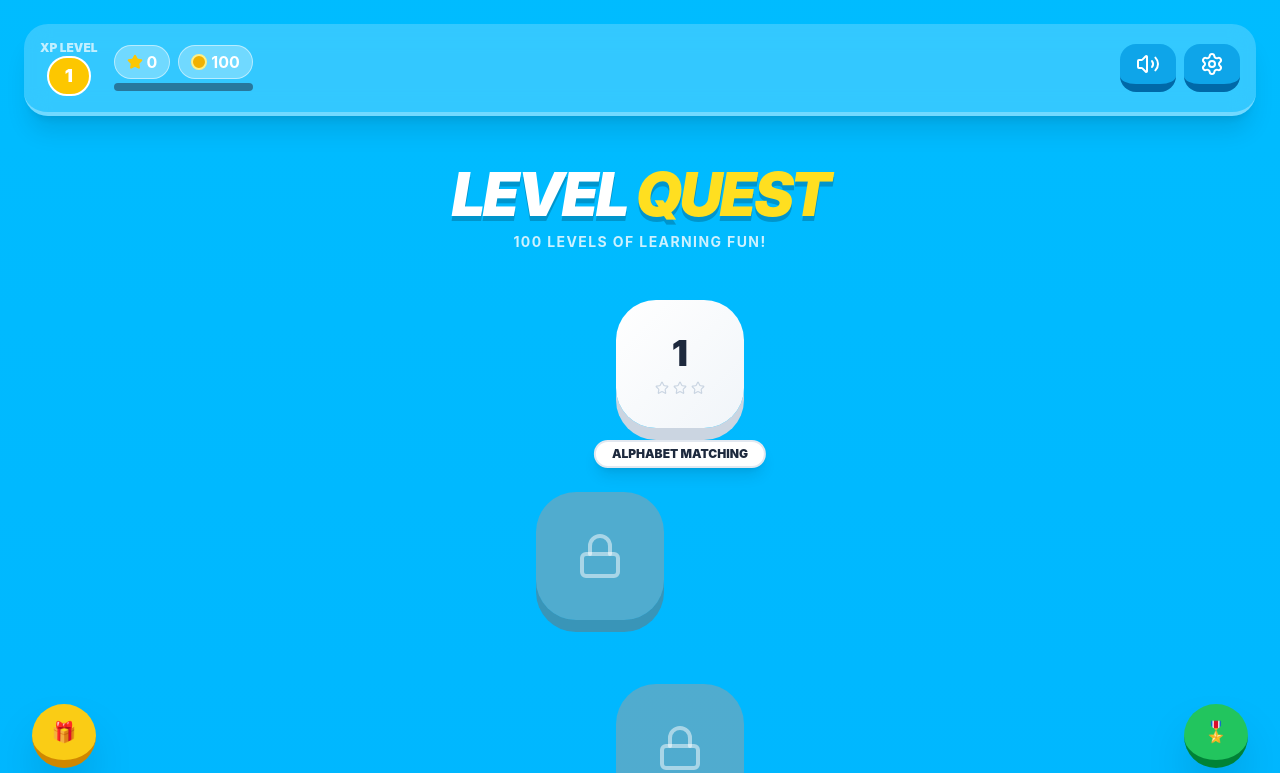
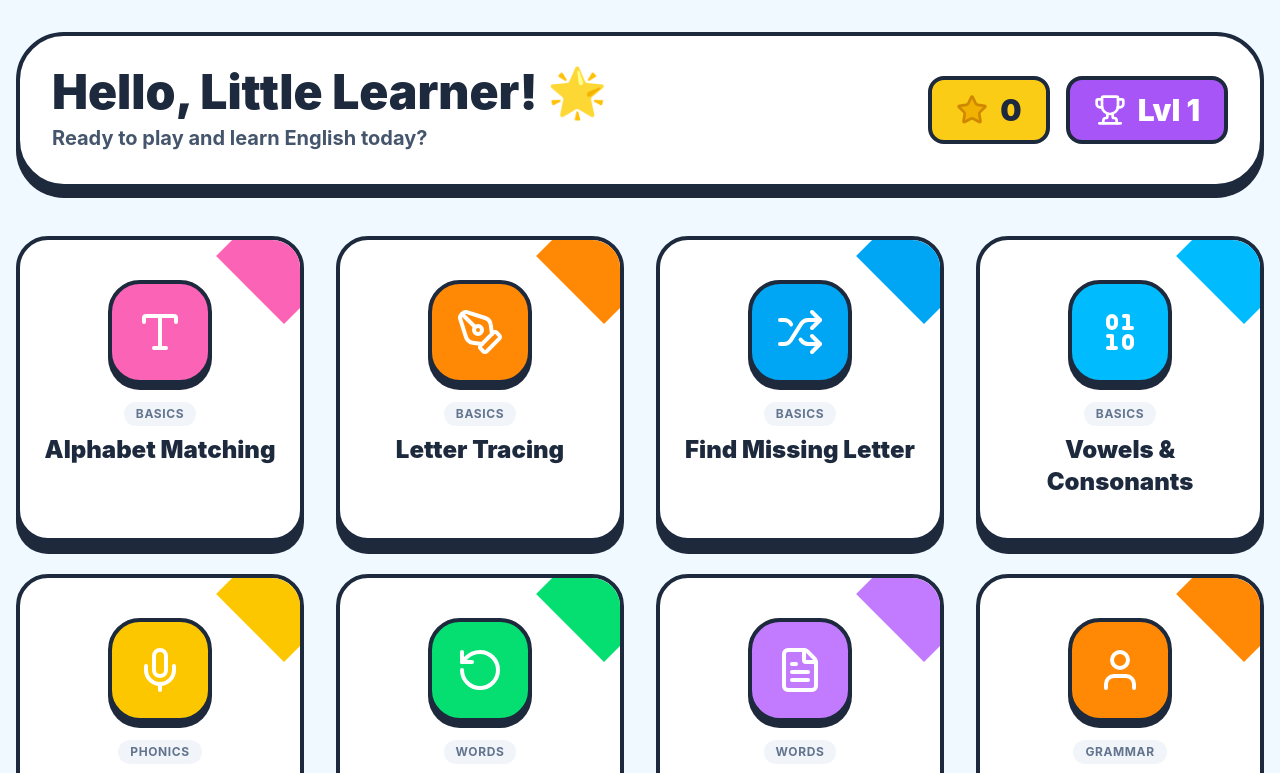
Before and after one commit to vivekimpdoc-commits/Aarav-Kids-Learning-Game, a React (Vite) app: page / in a window 1280 px wide. Shown: the top 773 px of the page. Built offline with nearby package versions, Linux system fonts and the light colour scheme.

Commit message:
Restore 3-step game flow: Dashboard -> Game-Specific Level Selection -> Gameplay. Each game now has 20 independent levels.

```diff
--- a/src/App.jsx
+++ b/src/App.jsx
@@ -1,5 +1,6 @@
 import React, { useState } from 'react';
 import { GameProvider, useGame } from './context/GameContext';
+import Dashboard from './components/layout/Dashboard';
 import LevelSelection from './components/layout/LevelSelection';
 import GameManager from './components/layout/GameManager';
 
@@ -18,6 +19,7 @@ import HeSheQuiz from './components/games/HeSheQuiz';
 import LetterTracing from './components/games/LetterTracing';
 import PoemsPlayer from './components/games/PoemsPlayer';
 import UniversalGame from './components/games/UniversalGame';
+import { GAMES } from './data/games';
 
 const COMPONENT_MAP = {
   'alphabet-matching': AlphabetMatching,
@@ -36,23 +38,45 @@ const COMPONENT_MAP = {
 };
 
 const AppContent = () => {
+  const [activeGame, setActiveGame] = useState(null);
   const [activeLevel, setActiveLevel] = useState(null);
   const { theme } = useGame();
 
-  return (
-    <div className={theme === 'dark' ? 'dark' : ''}>
-      {activeLevel ? (
+  const renderView = () => {
+    // 3. Gameplay Screen
+    if (activeLevel) {
+      return (
         <GameManager
           level={activeLevel}
           gameComponent={COMPONENT_MAP[activeLevel.gameType] || UniversalGame}
           onBack={() => setActiveLevel(null)}
         />
-      ) : (
+      );
+    }
+
+    // 2. Level Selection Screen
+    if (activeGame) {
+      return (
         <LevelSelection
+          game={activeGame}
           onSelectLevel={(level) => setActiveLevel(level)}
-          onOpenSettings={() => {}}
+          onBack={() => setActiveGame(null)}
         />
-      )}
+      );
+    }
+
+    // 1. Dashboard Screen (Default)
+    return (
+      <Dashboard onSelectGame={(gameId) => {
+        const game = GAMES.find(g => g.id === gameId);
+        setActiveGame(game);
+      }} />
+    );
+  };
+
+  return (
+    <div className={theme === 'dark' ? 'dark' : ''}>
+      {renderView()}
     </div>
   );
 };
--- a/src/components/layout/LevelSelection.jsx
+++ b/src/components/layout/LevelSelection.jsx
@@ -1,133 +1,81 @@
 import React from 'react';
 import { motion } from 'framer-motion';
 import { useGame } from '../../context/GameContext';
-import { LEVELS } from '../../data/levels';
+import { getLevelsForGame } from '../../data/levels';
 import { Button, Card } from '../ui/KidsUI';
-import { Lock, Star, Trophy, ChevronRight, Settings, Music, Volume2, VolumeX } from 'lucide-react';
+import { Lock, Star, Trophy, ArrowLeft } from 'lucide-react';
 
-const LevelSelection = ({ onSelectLevel, onOpenSettings }) => {
-  const { unlockedLevels, completedLevels, stars, coins, xp, currentLevel, toggleMute, isMuted } = useGame();
+const LevelSelection = ({ game, onSelectLevel, onBack }) => {
+  const { completedLevels, stars, coins, xp } = useGame();
+  const levels = getLevelsForGame(game.id);
 
   return (
-    <div className="min-h-screen bg-gradient-to-b from-sky-400 to-indigo-600 p-6 pb-20 overflow-x-hidden">
+    <div className={`min-h-screen ${game.color} p-6 pb-20`}>
       {/* HUD */}
-      <header className="flex justify-between items-center bg-white/20 backdrop-blur-md p-4 rounded-3xl border-b-4 border-white/30 sticky top-0 z-50 shadow-xl">
-        <div className="flex gap-4 items-center">
-          <div className="flex flex-col items-center">
-            <span className="text-xs font-black text-white uppercase opacity-70">XP Level</span>
-            <div className="bg-yellow-400 px-4 py-1 rounded-full text-white font-black border-2 border-white text-lg">
-              {currentLevel}
-            </div>
-          </div>
-          <div className="flex flex-col">
-            <div className="flex gap-2">
-              <div className="flex items-center gap-1 bg-white/30 px-3 py-1 rounded-full text-white font-bold border border-white/50">
-                <Star size={16} className="fill-yellow-400 text-yellow-400" /> {stars}
-              </div>
-              <div className="flex items-center gap-1 bg-white/30 px-3 py-1 rounded-full text-white font-bold border border-white/50">
-                <div className="w-4 h-4 bg-yellow-500 rounded-full border-2 border-yellow-200" /> {coins}
-              </div>
-            </div>
-            <div className="w-full bg-slate-800/50 h-2 rounded-full mt-1 overflow-hidden">
-              <motion.div
-                initial={{ width: 0 }}
-                animate={{ width: `${(xp % 1000) / 10}%` }}
-                className="h-full bg-gradient-to-r from-green-400 to-emerald-500"
-              />
-            </div>
+      <header className="flex justify-between items-center bg-white/30 backdrop-blur-md p-4 rounded-3xl border-b-4 border-white/50 sticky top-0 z-50 shadow-xl">
+        <Button variant="secondary" size="sm" onClick={onBack} className="rounded-2xl">
+          <ArrowLeft />
+        </Button>
+        <div className="flex flex-col items-center">
+          <h2 className="text-2xl font-black text-white drop-shadow-md uppercase tracking-tighter italic">
+            {game.title}
+          </h2>
+          <div className="flex gap-4">
+             <div className="flex items-center gap-1 text-white font-bold text-sm">
+               <Star size={14} className="fill-yellow-400 text-yellow-400" /> {stars}
+             </div>
+             <div className="flex items-center gap-1 text-white font-bold text-sm">
+               <div className="w-3 h-3 bg-yellow-500 rounded-full border border-white" /> {coins}
+             </div>
           </div>
         </div>
-
-        <div className="flex gap-2">
-          <Button variant="secondary" size="sm" onClick={toggleMute} className="rounded-2xl">
-            {isMuted ? <VolumeX /> : <Volume2 />}
-          </Button>
-          <Button variant="secondary" size="sm" onClick={onOpenSettings} className="rounded-2xl">
-            <Settings />
-          </Button>
-        </div>
+        <div className="w-10" /> {/* Spacer */}
       </header>
 
-      {/* World Map Title */}
-      <div className="text-center py-12">
-        <h1 className="text-6xl font-black text-white drop-shadow-[0_5px_0_rgba(0,0,0,0.2)] tracking-tighter italic">
-          LEVEL <span className="text-yellow-300">QUEST</span>
-        </h1>
-        <p className="text-white/80 font-bold uppercase tracking-widest text-sm mt-2">100 Levels of Learning Fun!</p>
-      </div>
-
-      {/* Level Path */}
-      <div className="max-w-2xl mx-auto flex flex-col items-center gap-16 relative">
-        {/* Connection Line */}
-        <div className="absolute top-0 bottom-0 w-4 bg-white/10 rounded-full left-1/2 -translate-x-1/2 -z-10" />
-
-        {LEVELS.map((lvl, index) => {
-          const isUnlocked = unlockedLevels.includes(lvl.id);
+      {/* Level Grid */}
+      <div className="max-w-4xl mx-auto grid grid-cols-2 md:grid-cols-4 gap-8 mt-12 px-4">
+        {levels.map((lvl, index) => {
+          // A level is unlocked if it's Level 1 OR the previous level is completed
+          const prevLevelId = index > 0 ? levels[index - 1].id : null;
+          const isUnlocked = index === 0 || completedLevels[prevLevelId] !== undefined;
           const rating = completedLevels[lvl.id] || 0;
-          const isBoss = lvl.isBoss;
-
-          // Zig-zag offset
-          const xOffset = index % 2 === 0 ? 40 : -40;
 
           return (
             <motion.div
               key={lvl.id}
-              initial={{ opacity: 0, y: 20 }}
-              whileInView={{ opacity: 1, y: 0 }}
-              viewport={{ once: true }}
-              style={{ x: xOffset }}
-              className="relative"
+              initial={{ scale: 0.8, opacity: 0 }}
+              animate={{ scale: 1, opacity: 1 }}
+              transition={{ delay: index * 0.05 }}
             >
               <button
                 onClick={() => isUnlocked && onSelectLevel(lvl)}
                 disabled={!isUnlocked}
                 className={`
-                  group relative w-32 h-32 rounded-[2.5rem] flex flex-col items-center justify-center transition-all duration-300
+                  relative w-full aspect-square rounded-[2rem] flex flex-col items-center justify-center transition-all
                   ${isUnlocked
-                    ? isBoss
-                      ? 'bg-gradient-to-br from-red-500 to-rose-700 shadow-[0_12px_0_0_rgba(159,18,57,1)] hover:scale-110 active:translate-y-2 active:shadow-[0_4px_0_0_rgba(159,18,57,1)]'
-                      : 'bg-gradient-to-br from-white to-slate-100 shadow-[0_12px_0_0_rgba(203,213,225,1)] hover:scale-110 active:translate-y-2 active:shadow-[0_4px_0_0_rgba(203,213,225,1)]'
-                    : 'bg-slate-400/50 shadow-[0_12px_0_0_rgba(100,116,139,0.5)] cursor-not-allowed grayscale'
+                    ? 'bg-white shadow-[0_10px_0_0_rgba(0,0,0,0.1)] hover:scale-105 active:translate-y-1 active:shadow-none'
+                    : 'bg-black/20 shadow-none cursor-not-allowed opacity-50'
                   }
                 `}
               >
                 {isUnlocked ? (
                   <>
-                    {isBoss && <Trophy className="absolute -top-6 text-yellow-400 w-10 h-10 animate-bounce" />}
-                    <span className={`text-4xl font-black ${isBoss ? 'text-white' : 'text-slate-800'}`}>{lvl.id}</span>
+                    <span className="text-4xl font-black text-slate-800">{lvl.num}</span>
                     <div className="flex gap-1 mt-2">
                       {[...Array(3)].map((_, i) => (
-                        <Star key={i} size={14} className={i < rating ? "fill-yellow-400 text-yellow-400" : "text-slate-300"} />
+                        <Star key={i} size={16} className={i < rating ? "fill-yellow-400 text-yellow-400" : "text-slate-200"} />
                       ))}
                     </div>
+                    {lvl.isBoss && <Trophy size={20} className="absolute -top-3 -right-3 text-yellow-500 bg-white rounded-full p-1 border-2 border-slate-800" />}
                   </>
                 ) : (
-                  <Lock className="text-white/50 w-12 h-12" />
-                )}
-
-                {/* Level Tag */}
-                {isUnlocked && (
-                  <div className="absolute -bottom-10 left-1/2 -translate-x-1/2 whitespace-nowrap bg-white px-4 py-1 rounded-full shadow-lg text-xs font-black text-slate-800 border-2 border-slate-200 uppercase">
-                    {lvl.gameType.replace(/-/g, ' ')}
-                  </div>
+                  <Lock className="text-white/50 w-10 h-10" />
                 )}
               </button>
             </motion.div>
           );
         })}
       </div>
-
-      {/* Daily Reward / Achievement Sidebar Buttons */}
-      <div className="fixed bottom-8 left-8 flex flex-col gap-4">
-        <Button variant="primary" className="rounded-full w-16 h-16 p-0 flex items-center justify-center shadow-2xl">
-          🎁
-        </Button>
-      </div>
-      <div className="fixed bottom-8 right-8 flex flex-col gap-4">
-        <Button variant="success" className="rounded-full w-16 h-16 p-0 flex items-center justify-center shadow-2xl">
-          🎖️
-        </Button>
-      </div>
     </div>
   );
 };
--- a/src/context/GameContext.jsx
+++ b/src/context/GameContext.jsx
@@ -1,6 +1,5 @@
 import React, { createContext, useContext, useState, useEffect } from 'react';
 import { GAMES } from '../data/games';
-import { LEVELS } from '../data/levels';
 
 const GameContext = createContext();
 
@@ -8,47 +7,37 @@ export const GameProvider = ({ children }) => {
   const [stars, setStars] = useState(() => parseInt(localStorage.getItem('aarav_kids_stars') || '0'));
   const [coins, setCoins] = useState(() => parseInt(localStorage.getItem('aarav_kids_coins') || '100'));
   const [xp, setXp] = useState(() => parseInt(localStorage.getItem('aarav_kids_xp') || '0'));
-  const [unlockedLevels, setUnlockedLevels] = useState(() => {
-    const saved = localStorage.getItem('aarav_kids_levels');
-    return saved ? JSON.parse(saved) : [1];
-  });
+
+  // Stores completed levels as { "alphabet-matching-1": 3, "alphabet-matching-2": 2 }
   const [completedLevels, setCompletedLevels] = useState(() => {
-    const saved = localStorage.getItem('aarav_kids_completed');
+    const saved = localStorage.getItem('aarav_kids_completed_v3');
     return saved ? JSON.parse(saved) : {};
   });
-  const [currentLevel, setCurrentLevel] = useState(() => parseInt(localStorage.getItem('aarav_kids_current_level') || '1'));
+
   const [theme, setTheme] = useState(() => localStorage.getItem('aarav_kids_theme') || 'light');
   const [isMuted, setIsMuted] = useState(() => localStorage.getItem('aarav_kids_muted') === 'true');
+
+  // ALL games are unlocked by default now, progression is inside levels
+  const unlockedGames = GAMES.map(g => g.id);
+  const currentLevel = Math.floor(xp / 1000) + 1;
 
   useEffect(() => {
     localStorage.setItem('aarav_kids_stars', stars);
     localStorage.setItem('aarav_kids_coins', coins);
     localStorage.setItem('aarav_kids_xp', xp);
-    localStorage.setItem('aarav_kids_levels', JSON.stringify(unlockedLevels));
-    localStorage.setItem('aarav_kids_completed', JSON.stringify(completedLevels));
-    localStorage.setItem('aarav_kids_current_level', currentLevel);
+    localStorage.setItem('aarav_kids_completed_v3', JSON.stringify(completedLevels));
     localStorage.setItem('aarav_kids_theme', theme);
     localStorage.setItem('aarav_kids_muted', isMuted);
-  }, [stars, coins, xp, unlockedLevels, completedLevels, currentLevel, theme, isMuted]);
+  }, [stars, coins, xp, completedLevels, theme, isMuted]);
 
   const addReward = (s, c, x) => {
     setStars(prev => prev + s);
     setCoins(prev => prev + c);
     setXp(prev => prev + x);
-
-    // Level up calculation based on XP
-    const newGlobalLevel = Math.floor(xp / 1000) + 1;
-    if (newGlobalLevel > currentLevel) {
-      setCurrentLevel(newGlobalLevel);
-    }
   };
 
   const completeLevel = (levelId, rating) => {
     setCompletedLevels(prev => ({ ...prev, [levelId]: rating }));
-    const nextLevel = parseInt(levelId) + 1;
-    if (nextLevel <= 100 && !unlockedLevels.includes(nextLevel)) {
-      setUnlockedLevels(prev => [...prev, nextLevel]);
-    }
   };
 
   const toggleTheme = () => setTheme(prev => prev === 'light' ? 'dark' : 'light');
@@ -59,8 +48,8 @@ export const GameProvider = ({ children }) => {
       stars,
       coins,
       xp,
-      unlockedLevels,
       completedLevels,
+      unlockedGames,
       currentLevel,
       theme,
       isMuted,
--- a/src/data/levels.js
+++ b/src/data/levels.js
@@ -1,35 +1,27 @@
 import { GAMES } from './games';
 
-// Generate 100 levels dynamically based on our 28 game modules
-// Difficulty scales:
-// - timeLimit: starts at 60s, decreases to 10s
-// - targetScore: starts at 3, increases to 15
-// - complexity: 1 to 5
-export const LEVELS = Array.from({ length: 100 }, (_, i) => {
-  const levelNum = i + 1;
-  const isBoss = levelNum % 10 === 0;
+// Generate levels for EACH game module
+export const getLevelsForGame = (gameId) => {
+  return Array.from({ length: 20 }, (_, i) => {
+    const levelNum = i + 1;
+    const isBoss = levelNum % 5 === 0; // Boss every 5 levels for better pacing
 
-  // Cycle through games, but make boss levels special
-  const gameIndex = i % GAMES.length;
-  const gameTemplate = GAMES[gameIndex];
-
-  return {
-    id: levelNum,
-    title: `Level ${levelNum}`,
-    gameType: gameTemplate.id,
-    isBoss: isBoss,
-    difficulty: Math.floor(i / 10) + 1, // 1 to 10
-    timeLimit: Math.max(10, 60 - Math.floor(i / 2)), // Decreases over levels
-    targetScore: 3 + Math.floor(i / 5), // Increases over levels
-    reward: isBoss ? 500 : 100,
-    xp: isBoss ? 200 : 50,
-    requiredStars: Math.floor(i * 1.5)
-  };
-});
+    return {
+      id: `${gameId}-${levelNum}`,
+      num: levelNum,
+      gameType: gameId,
+      isBoss: isBoss,
+      difficulty: Math.floor(i / 5) + 1,
+      timeLimit: Math.max(15, 60 - (i * 3)),
+      targetScore: 5 + (i * 2),
+      reward: isBoss ? 200 : 50,
+      xp: isBoss ? 100 : 20,
+    };
+  });
+};
 
 export const ACHIEVEMENTS = [
   { id: 'first_win', title: 'First Win!', icon: '🏆', description: 'Complete your first level' },
   { id: 'star_collector', title: 'Star Collector', icon: '⭐', description: 'Collect 100 stars' },
   { id: 'boss_slayer', title: 'Boss Slayer', icon: '👑', description: 'Beat your first boss level' },
-  { id: 'perfect_score', title: 'Perfect Score', icon: '✨', description: 'Complete a level with no mistakes' },
 ];
```
